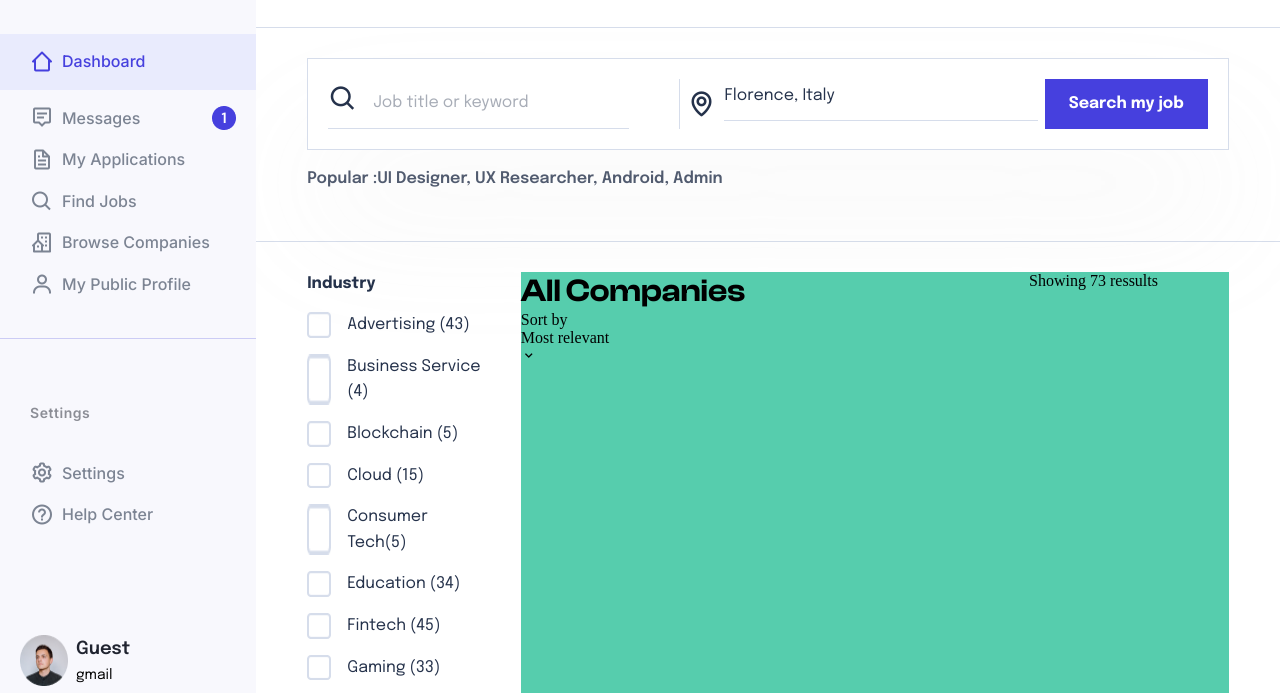
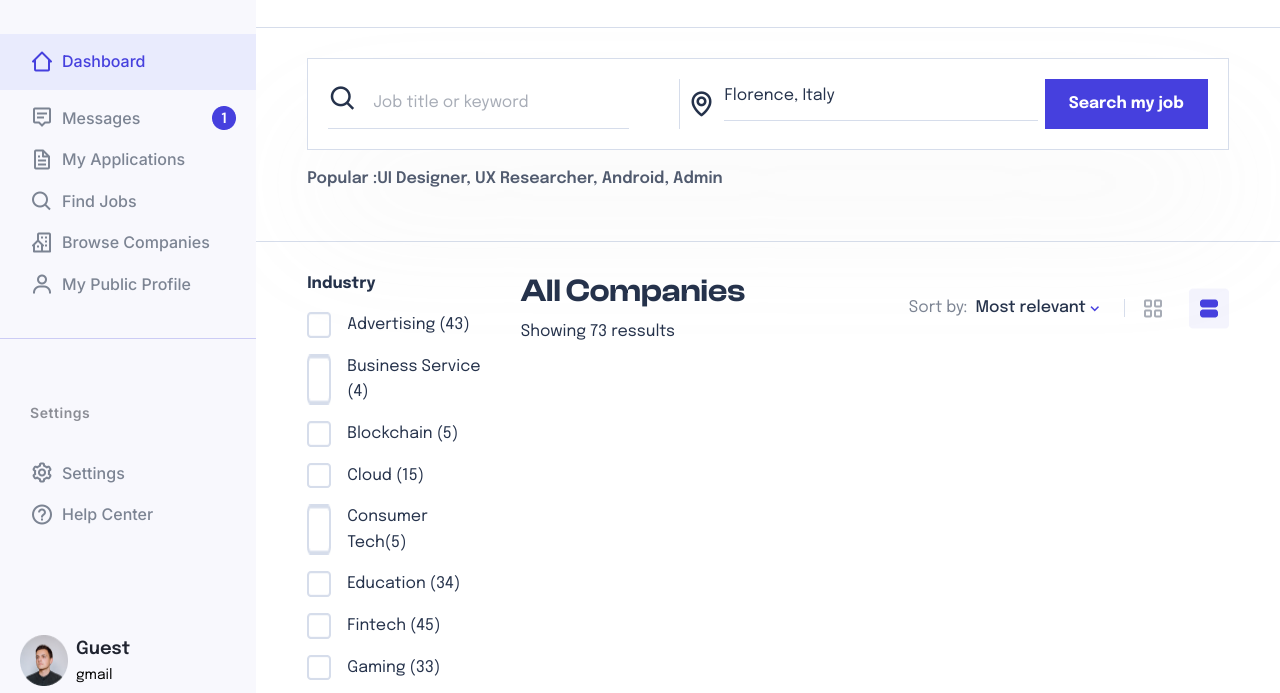
Before and after one commit to DanonymousCoder/Job-Hunting-Website, a plain HTML site: page pages/dashboard.html in a window 1280 px wide. Shown: the part 94-787 px from the top of the page. Drawn offline with nearby package versions, Linux system fonts and the light colour scheme.

Commit message:
🙁☹️

```diff
--- a/assets/styles/dashboard.css
+++ b/assets/styles/dashboard.css
@@ -2595,60 +2595,139 @@ p.des-f {
    gap: 2em;
 }
 
+.industr {
+   display: flex;
+   flex-direction: column;
+   gap: 1em;
+   align-items: flex-start;
+}
+
+.industr h4 {
+   font-family: "Epilogue", sans-serif;
+   font-weight: 700;
+   font-size: 16px;
+   line-height: 24px;
+   color: #25324B;
+}
+
+.fle {
+   display: flex;
+   gap: 1em;
+   justify-content: flex-start;
+}
+
+.industr .fle p {
+   font-family: "Epilogue", sans-serif;
+   font-size: 16px;
+   font-weight: 400;
+   line-height: 25.6px;
+   color: #25324B;
+}
+
+.size {
+   display: flex;
+   flex-direction: column;
+   gap: 1em;
+}
+
+.size h4 {
+   font-family: "Epilogue", sans-serif;
+   font-weight: 700;
+   font-size: 16px;
+   line-height: 24px;
+   color: #25324B;
+}
+
+.size p {
+   font-family: "Epilogue", sans-serif;
+   font-weight: 400;
+   font-size: 16px;
+   line-height: 25.6px;
+   color: #515B6F;
+}
+
 .browse-comp {
    width: 78%;
-   background-color: #56CDAD;
-}
-
-.industr {
-   display: flex;
-   flex-direction: column;
-   gap: 1em;
-   align-items: flex-start;
-}
-
-.industr h4 {
-   font-family: "Epilogue", sans-serif;
-   font-weight: 700;
-   font-size: 16px;
-   line-height: 24px;
-   color: #25324B;
-}
-
-.fle {
-   display: flex;
-   gap: 1em;
-   justify-content: flex-start;
-}
-
-.industr .fle p {
-   font-family: "Epilogue", sans-serif;
-   font-size: 16px;
-   font-weight: 400;
-   line-height: 25.6px;
-   color: #25324B;
-}
-
-.size {
-   display: flex;
-   flex-direction: column;
-   gap: 1em;
-}
-
-.size h4 {
-   font-family: "Epilogue", sans-serif;
-   font-weight: 700;
-   font-size: 16px;
-   line-height: 24px;
-   color: #25324B;
-}
-
-.size p {
-   font-family: "Epilogue", sans-serif;
-   font-weight: 400;
-   font-size: 16px;
-   line-height: 25.6px;
-   color: #515B6F;
+   display: flex;
+   flex-direction: column;
+}
+
+.browse-comp .top {
+   display: flex;
+   width: 100%;
+   justify-content: space-between;
+   align-items: center;
+}
+
+.browse-comp .top .heads {
+   display: flex;
+   flex-direction: column;
+   justify-content: center;
+   gap: .5em;
+}
+
+.browse-comp .top .heads h3 {
+   font-family: "ClashDisplay-Variable", sans-serif;
+   font-weight: 600;
+   font-size: 32px;
+   line-height: 38.4px;
+   color: #25324B;
+}
+
+.browse-comp .top .heads p {
+   font-family: "Epilogue", sans-serif;
+   font-weight: 400;
+   font-size: 16px;
+   line-height: 25.6px;
+   color: #25324B;
+}
+
+.browse-comp .other {
+   display: flex;
+   gap: .5em;
+   align-items: center;
+}
+
+.browse-comp .other .rele {
+   display: flex;
+   gap: .5em;
+   align-items: center;
+}
+
+.browse-comp .other .sort p:first-child {
+   font-family: "Epilogue", sans-serif;
+   font-size: 16px;
+   line-height: 25.6px;
+   font-weight: 400;
+   display: flex;
+   gap: .5em;
+   color: #7C8493;
+}
+
+.browse-comp .other .sort .relev {
+   font-family: "Epilogue", sans-serif;
+   font-size: 16px;
+   font-weight: 500;
+   line-height: 25.6px;
+   color: #25324B;
+}
+
+.browse-comp .other .sort .relev-i {
+   font-size: 18px;
+   color: #4640DE;
+   padding-right: 20px;
+   border-right: 1px solid #D6DDEB;
+}
+
+.browse-comp .other .sort {
+   display: flex;
+   align-items: center;
+}
+
+.browse-comp .other .imgs {
+   display: flex;
+   align-items: center;
+   gap: 1em;
 }
 
 
--- a/pages/dashboard.html
+++ b/pages/dashboard.html
@@ -1831,19 +1831,26 @@
                 </div>
                 <div class="browse-comp">
                     <div class="top">
-                        <div class="head">
+                        <div class="heads">
                             <h3>All Companies</h3>
                             <p>Showing 73 ressults</p>
                         </div>
 
                         <div class="other">
                             <div class="sort">
-                                <p>Sort by <span>
-
-                                    <p>Most relevant</p>
-                                    <i class="bx bx-chevron-down"></i>
-
-                                </span></p>
+                                <p>Sort by:
+                                    <span class="rele">
+
+                                    <p class="relev"> Most relevant</p>
+                                    <i class="bx bx-chevron-down relev-i"></i>
+
+                                    </span>
+                            </p>
+                            </div>
+
+                            <div class="imgs">
+                                <img src="../assets/images/View.png" alt="">
+                                <img src="../assets/images/View2.png" alt="">
                             </div>
                         </div>
                     </div>
```
